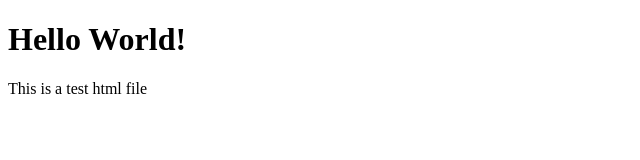
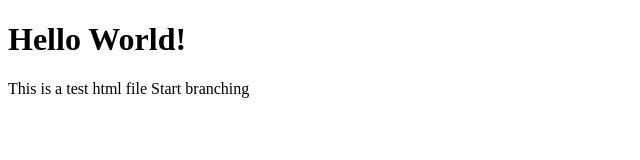
Before and after one commit to travianraja/lecture0, a plain HTML site: page index.html in a window 1280 px wide. Shown: the whole page, without its empty margins (0-640 px from the left). Drawn offline with Linux system fonts and the light colour scheme.

Commit message:
Changed body message

```diff
--- a/index.html
+++ b/index.html
@@ -8,6 +8,7 @@
         <h1> Hello World! </h1>
         <p>
             This is a test html file
+            Start branching
         </p>
     </body>
 </html>
```
